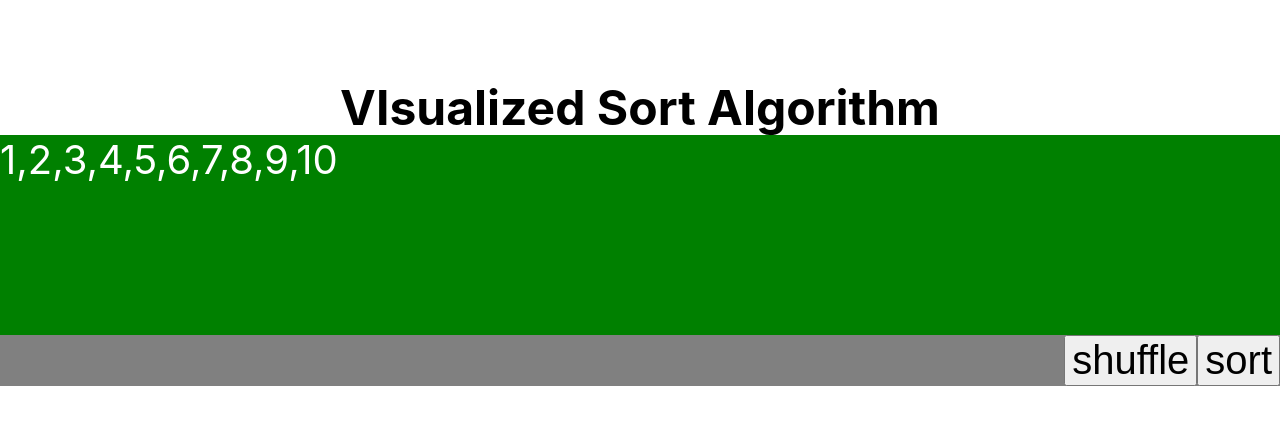
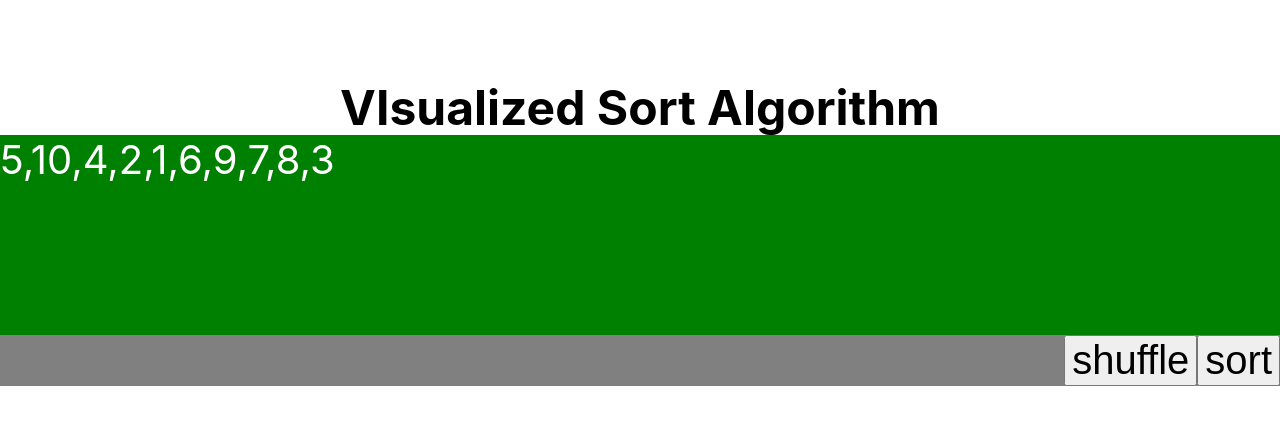
Before and after one commit to jerome-geek/visualized-sort-algorithm, a Next.js app: page / in a window 1280 px wide. Shown: the top 424 px of the page. Built offline with nearby package versions, Linux system fonts and the light colour scheme.

Commit message:
Add Lodash

```diff
--- a/components/InsertionSort.tsx
+++ b/components/InsertionSort.tsx
@@ -1,5 +1,10 @@
+import { range, shuffle } from "lodash";
+
+const getArr = () => shuffle(range(1, 11));
+
 export default () => {
-  const arr = [1, 2, 3, 4, 5, 6, 7, 8, 9, 10];
+  const arr = getArr();
+
   return (
     <div>
       <div className="board">{arr.join(",")}</div>
--- a/package.json
+++ b/package.json
@@ -8,11 +8,13 @@
     "start": "next start"
   },
   "dependencies": {
+    "lodash": "^4.17.15",
     "next": "9.3.5",
     "react": "16.13.1",
     "react-dom": "16.13.1"
   },
   "devDependencies": {
+    "@types/lodash": "^4.14.150",
     "@types/node": "^13.13.2",
     "@types/react": "^16.9.34",
     "typescript": "^3.8.3"
```
Also changed, not shown: 1 other file (tests, documents, lock files or other folders).
